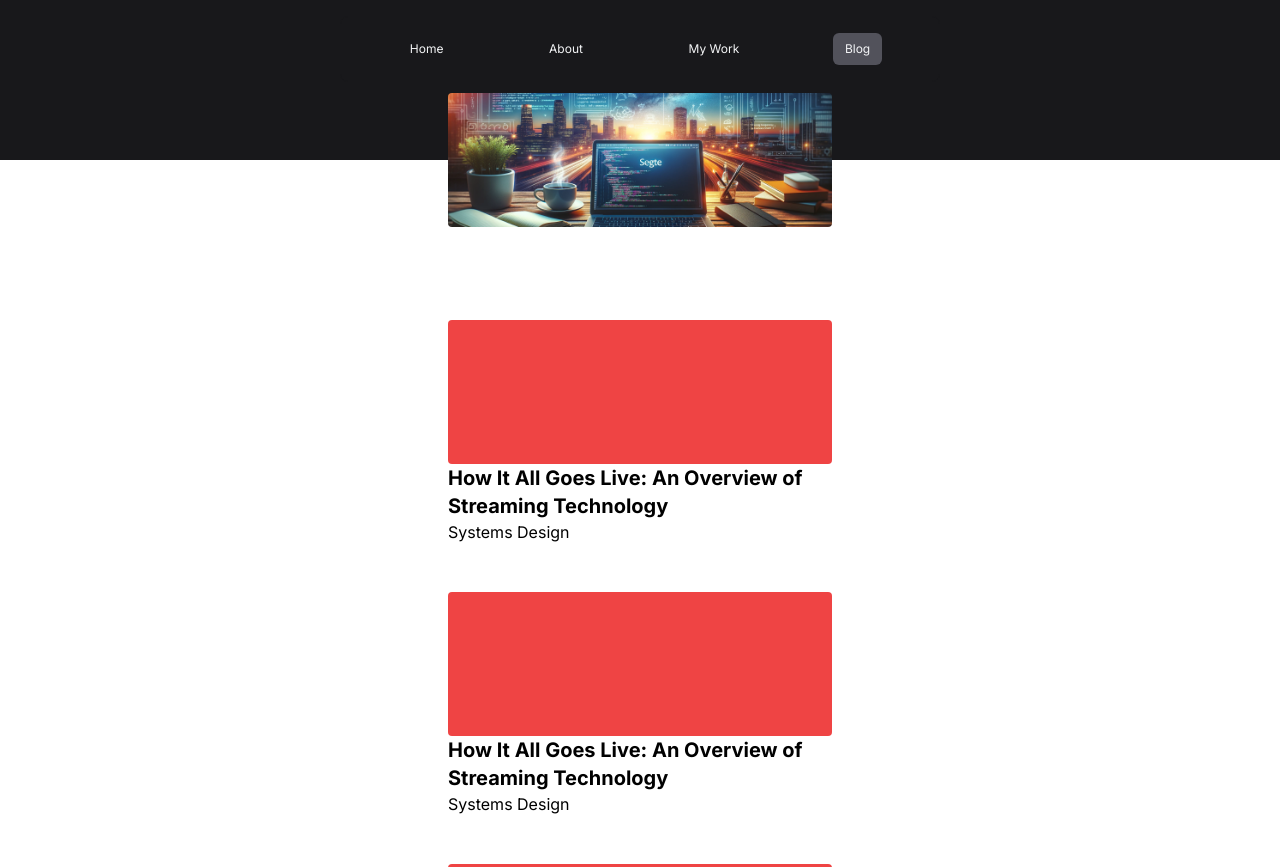
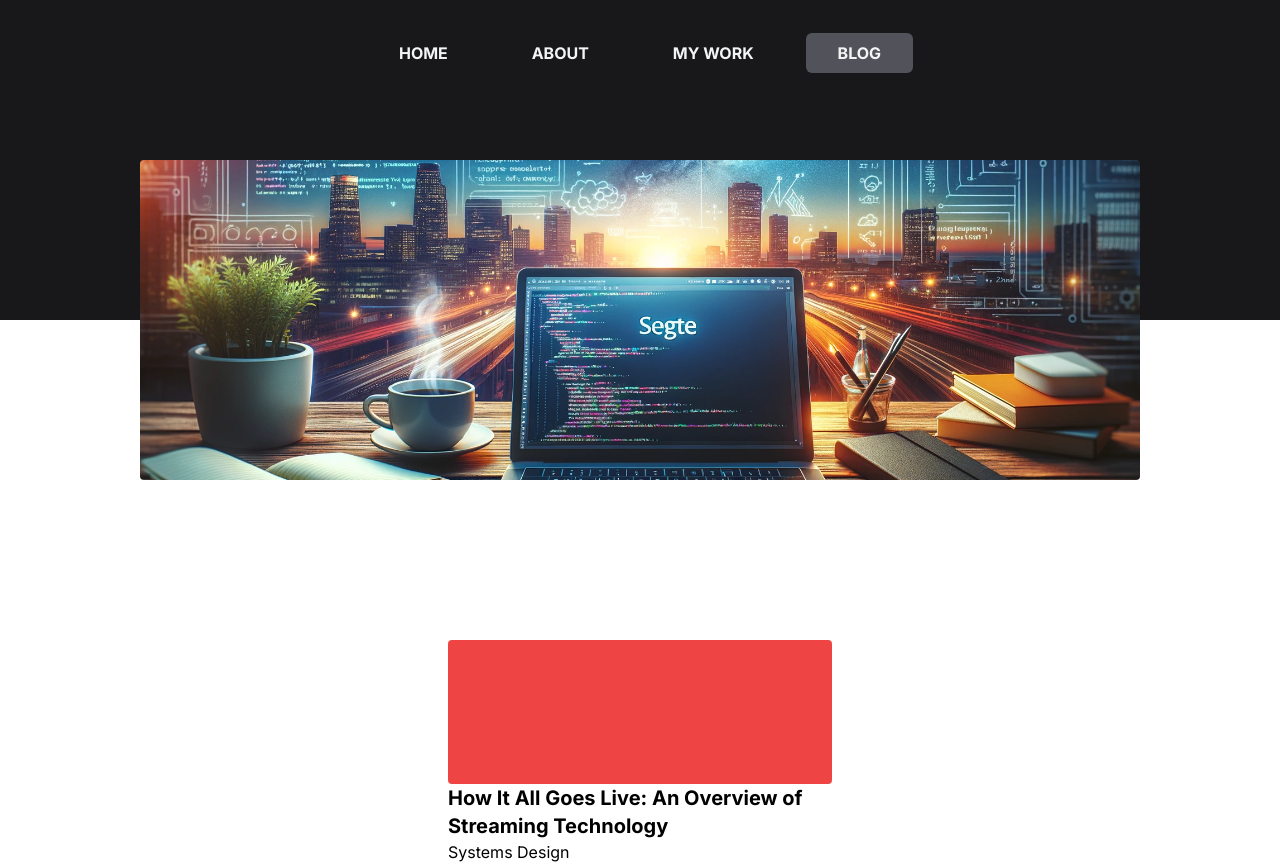
Before and after one commit to josiahroa/josiah-roa, an Astro site: page /blog in a window 1280 px wide. Shown: the top 867 px of the page. Built offline with nearby package versions, Linux system fonts and the light colour scheme; Astro itself is replaced by a stand-in of ours.

Commit message:
feat: responsive design support
- Added repsonsive design for navigation
- Added responsive design for blog list header

```diff
--- a/src/components/Nav/Nav.components.tsx
+++ b/src/components/Nav/Nav.components.tsx
@@ -14,9 +14,11 @@ export function Link({ path, label }: LinkProps) {
         <div
           className={`${
             isActive && "bg-zinc-600"
-          } transition-background-color ease-in-out duration-200 hover:bg-zinc-600 px-3 py-2 mx-1 rounded-md`}
+          } transition-background-color ease-in-out duration-200 hover:bg-zinc-600 px-3 md:px-6 lg:px-8 py-2 mx-1 rounded-md`}
         >
-          <p className="text-gray-100 text-xs">{label}</p>
+          <p className="font-bold text-gray-100 text-xs sm:text-base">
+            {label}
+          </p>
         </div>
       </a>
     </div>
--- a/src/components/Nav/index.tsx
+++ b/src/components/Nav/index.tsx
@@ -13,10 +13,10 @@ export default function Nav({ children }: NavProps) {
     <div className="w-full fixed z-10 flex justify-center mt-4">
       <div
         className={`${
-          yOffset > 60 &&
+          yOffset > 20 &&
           "transition-background-color transition-colors ease-in-out duration-500 bg-zinc-800/70 backdrop-blur-sm border border-zinc-600"
         } ${
-          yOffset <= 60 && "border border-zinc-900"
+          yOffset <= 20 && "border border-zinc-900"
         } transition-background-color transition-colors ease-in-out duration-500 rounded-lg py-4 px-4 w-[95%] max-w-[600px] flex flex-row justify-around `}
       >
         {children}
--- a/src/layouts/PageLayout.astro
+++ b/src/layouts/PageLayout.astro
@@ -21,10 +21,10 @@ console.log(AstroProps);
   <body class="bg-zinc-900">
     <div class="relative">
       <Nav client:only>
-        <Nav.Link path="/" label="Home" client:only />
-        <Nav.Link path="/about" label="About" client:only />
-        <Nav.Link path="/work" label="My Work" client:only />
-        <Nav.Link path="/blog" label="Blog" client:only />
+        <Nav.Link path="/" label="HOME" client:only />
+        <Nav.Link path="/about" label="ABOUT" client:only />
+        <Nav.Link path="/work" label="MY WORK" client:only />
+        <Nav.Link path="/blog" label="BLOG" client:only />
       </Nav>
       <div>
         <slot />
--- a/src/pages/blog.astro
+++ b/src/pages/blog.astro
@@ -9,7 +9,7 @@ import headerImage from "../assets/blog-header.png";
 
 <Layout>
   <main id="blog-page" class="h-screen">
-    <header class="h-2/5">
+    <header class="h-2/5 sm:h-3/5 md:h-4/5">
       <div id="spacer" class=""></div>
       <div class="w-full h-full relative">
         <div id="top" class="w-full h-1/2"></div>
@@ -17,7 +17,10 @@ import headerImage from "../assets/blog-header.png";
           id="overlay"
           class="w-full h-1/2 absolute transform -translate-x-1/2 -translate-y-1/2 top-1/2 left-1/2 flex justify-center items-center"
         >
-          <div id="overlay-content" class="w-10/12 h-5/6 max-w-96 rounded">
+          <div
+            id="overlay-content"
+            class="w-10/12 lg:max-w-[1000px] h-5/6 sm:h-full rounded md:rounded-lg"
+          >
             <Image
               src={headerImage}
               alt="blog header"
```
